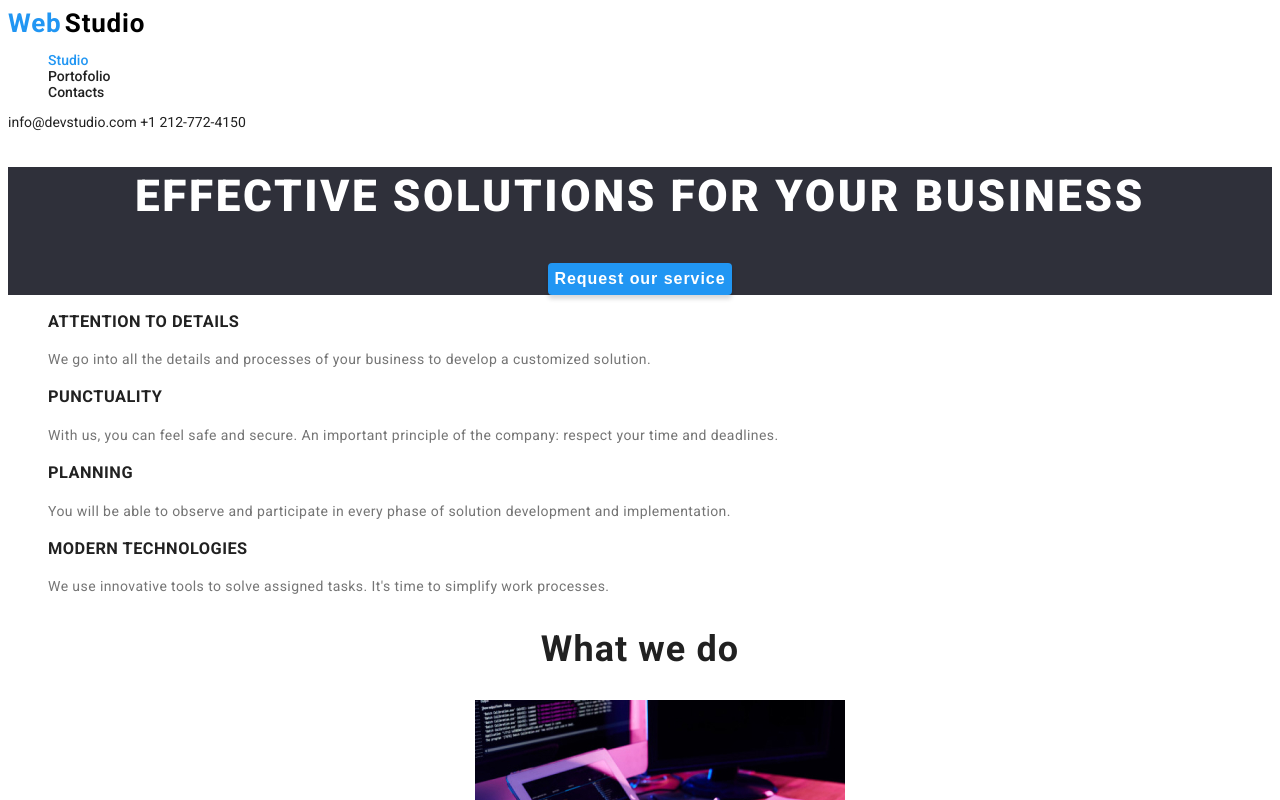
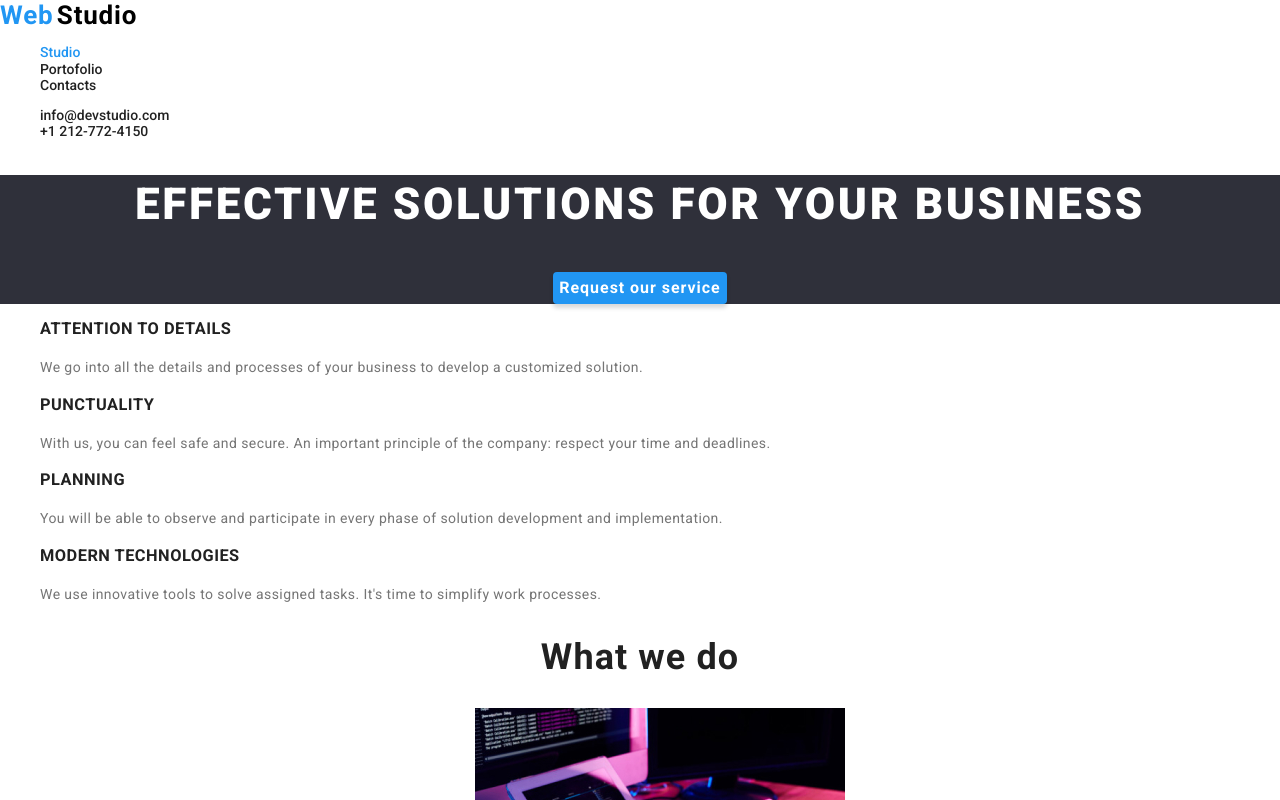
Before and after one commit to delia-cretu/goit-markup-hw-02, a plain HTML site: page index.html in a window 1280 px wide. Shown: the top 800 px of the page. Drawn offline with nearby package versions, Linux system fonts and the light colour scheme.

Commit message:
Update index.html

```diff
--- a/index.html
+++ b/index.html
@@ -7,6 +7,12 @@
 
     <!-- Title -->
     <title>Web Studio</title>
+
+    <!-- Normalizer -->
+    <link
+      rel="stylesheet"
+      href="https://cdnjs.cloudflare.com/ajax/libs/modern-normalize/1.0.0/modern-normalize.min.css"
+    />
 
     <!-- CSS -->
     <link rel="stylesheet" href="css/styles_index.css" />
@@ -19,7 +25,7 @@
       <span class="logo-studio">Studio</span>
 
       <!-- Navigation bar-->
-      <nav class="main-navigation">
+      <nav class="header-navigation">
         <ul>
           <li><a href="index.html" class="active"> Studio </a></li>
           <li><a href="portofolio.html"> Portofolio </a></li>
@@ -28,8 +34,10 @@
       </nav>
 
       <!-- Contact info -->
-      <span><a href="mailto:info@devstudio.com">info@devstudio.com</a></span>
-      <span><a href="tel:+12127724150"> +1 212-772-4150</a></span>
+      <ul class="header-contact">
+        <li><a href="mailto:info@devstudio.com">info@devstudio.com</a></li>
+        <li><a href="tel:+12127724150"> +1 212-772-4150</a></li>
+      </ul>
     </header>
 
     <!-- Main section -->
```
